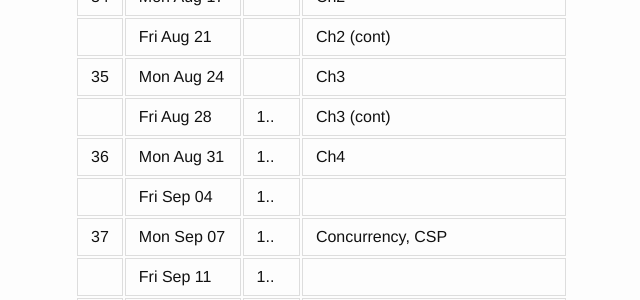
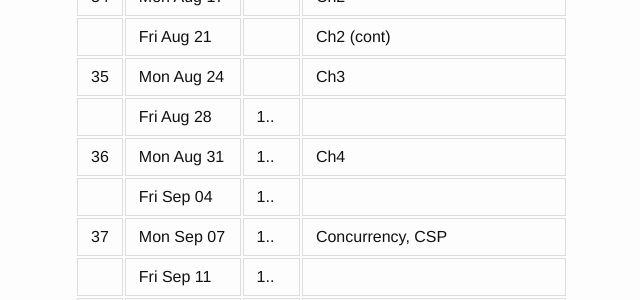
Before and after one commit to uit-inf-3201-h20/uit-inf-3201-h20.github.io, a Jekyll site: the page built from index.md, in a window 1280 px wide and 900 px high, scrolled down 1121 px. Shown: the part 152-452 px from the top of the window, without its empty margins (195-835 px from the left). Built offline with Jekyll 4.4.1, drawn with Linux system fonts in a browser that asks for light colours; our own code applies the rules of GitHub Pages for plain Markdown files.

Commit message:
minor update for future planning

```diff
--- a/index.md
+++ b/index.md
@@ -47,7 +47,7 @@ Lecture notes/handouts: see files/lectures in Canvas.
 | 34  | Mon Aug 17  |     | Ch2                                 |
 |     | Fri Aug 21  |     | Ch2 (cont)                          |
 | 35  | Mon Aug 24  |     | Ch3                                 |
-|     | Fri Aug 28  | 1.. | Ch3 (cont)                          |
+|     | Fri Aug 28  | 1.. |                                     |
 | 36  | Mon Aug 31  | 1.. | Ch4                                 |
 |     | Fri Sep 04  | 1.. |                                     |
 | 37  | Mon Sep 07  | 1.. | Concurrency, CSP                    |
```
